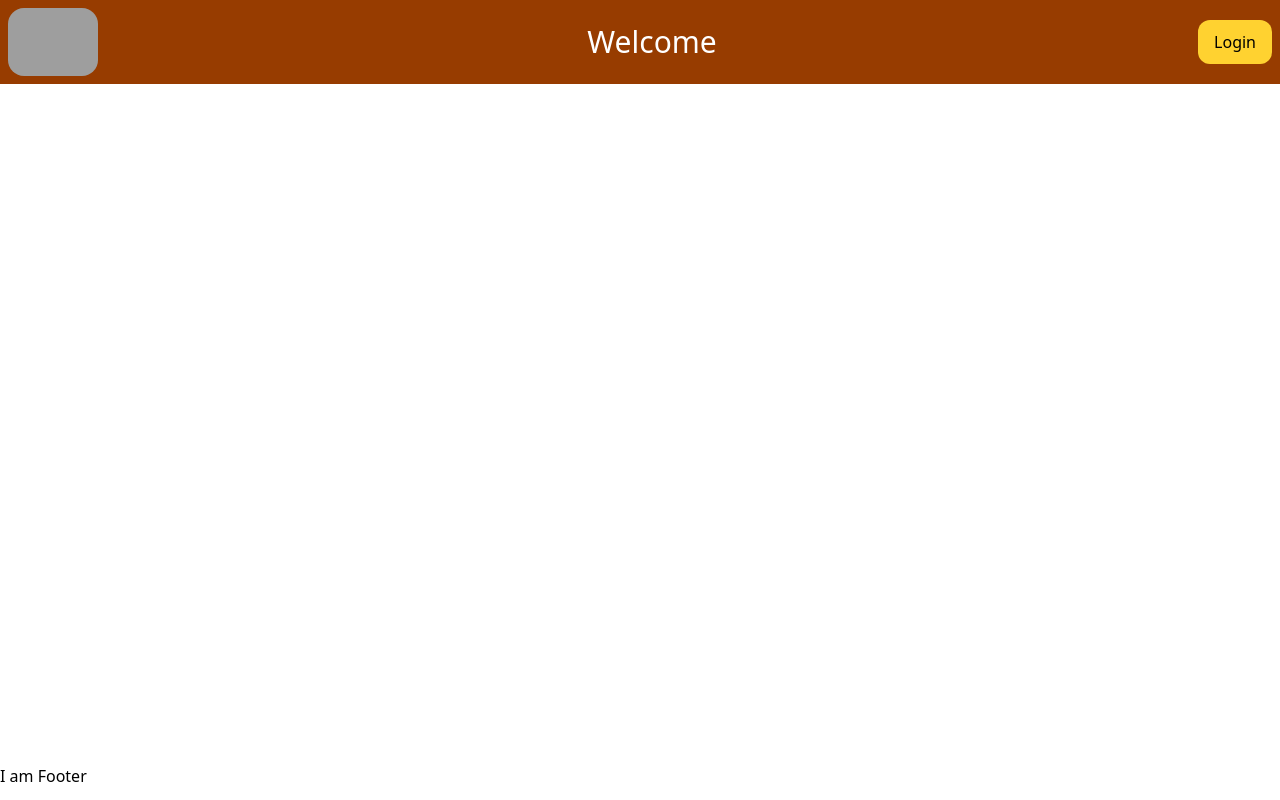
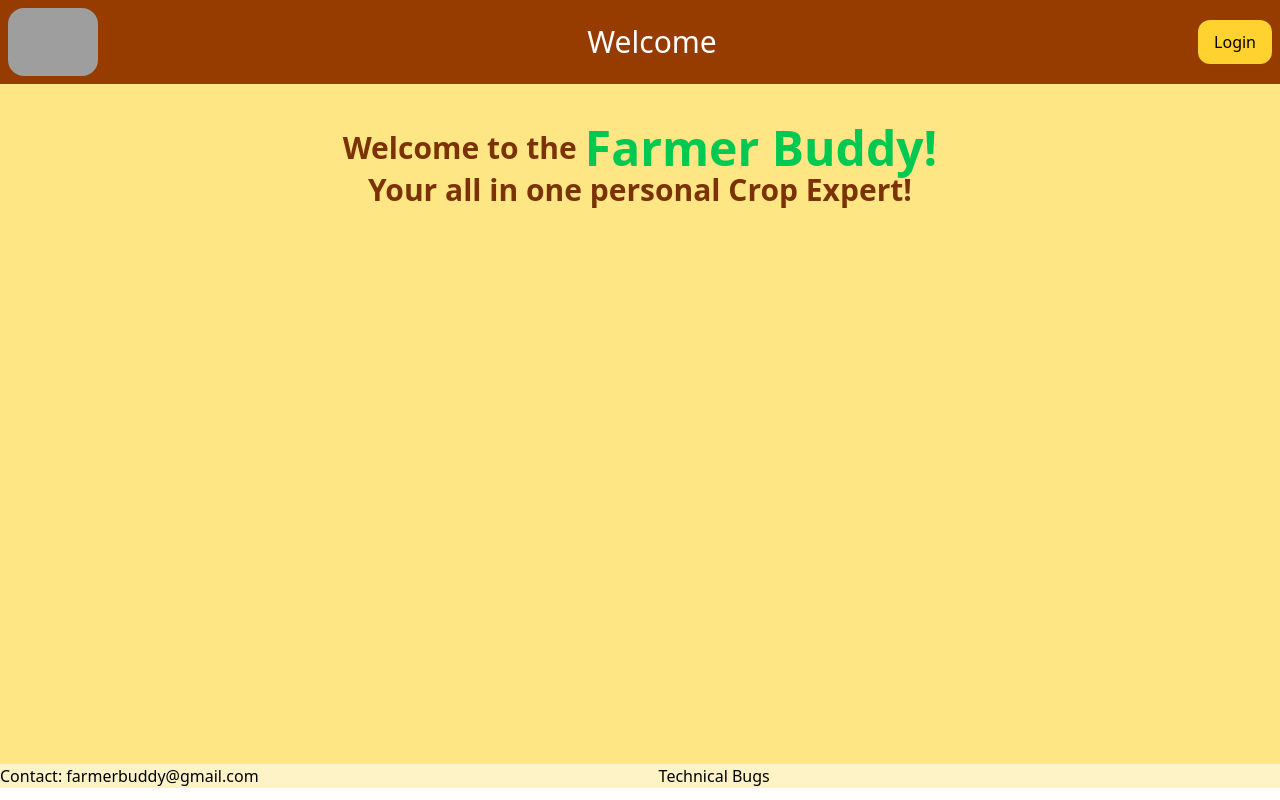
Before and after one commit to Souvik2857/Farmer-Buddy, a Next.js app in the folder farmer-buddy-frontend/: page / in a window 1280 px wide. Built offline with nearby package versions, Linux system fonts and the light colour scheme; grey boxes are pictures that could not be loaded.

Commit message:
feat: enhance layout and footer styling, add welcome message to home page

```diff
--- a/farmer-buddy-frontend/app/layout.js
+++ b/farmer-buddy-frontend/app/layout.js
@@ -28,7 +28,7 @@ export default function RootLayout({ children }) {
       <body className="min-h-full flex flex-col">
         <SessionWrapper>
           <Navbar></Navbar>
-          <div className="min-h-[85vh]">{children}</div>
+          <div className="min-h-[85vh] bg-amber-200">{children}</div>
           <Footer></Footer>
         </SessionWrapper>
       </body>
--- a/farmer-buddy-frontend/app/page.js
+++ b/farmer-buddy-frontend/app/page.js
@@ -3,6 +3,17 @@ import Navbar from "@/components/Navbar";
 export default function Home() {
   return (
     <>
+    <div className="headliner flex flex-col items-center mt-10">
+      <p className="flex gap-2 text-3xl items-center"><p className="text-amber-900 font-bold">Welcome to the</p><p className="font-bold text-green-500 text-5xl">Farmer Buddy!</p></p>
+      <p className="text-amber-900 font-bold text-3xl">Your all in one personal Crop Expert!</p>
+    </div>
+    <div className="features flex">
+        <div>
+
+        </div>
+        <div></div>
+        <div></div>
+    </div>
     </>
   );
 }
--- a/farmer-buddy-frontend/components/Footer.js
+++ b/farmer-buddy-frontend/components/Footer.js
@@ -2,8 +2,9 @@ import React from 'react'
 
 const Footer = () => {
   return (
-    <div>
-      I am Footer
+    <div className='flex gap-100 bg-amber-100'>
+      <p>Contact: farmerbuddy@gmail.com</p>
+      <p className='text-center'>Technical Bugs</p>
     </div>
   )
 }
```
Also changed, not shown: farmer-buddy-frontend/components/Navbar.js (+1 -1 lines).
